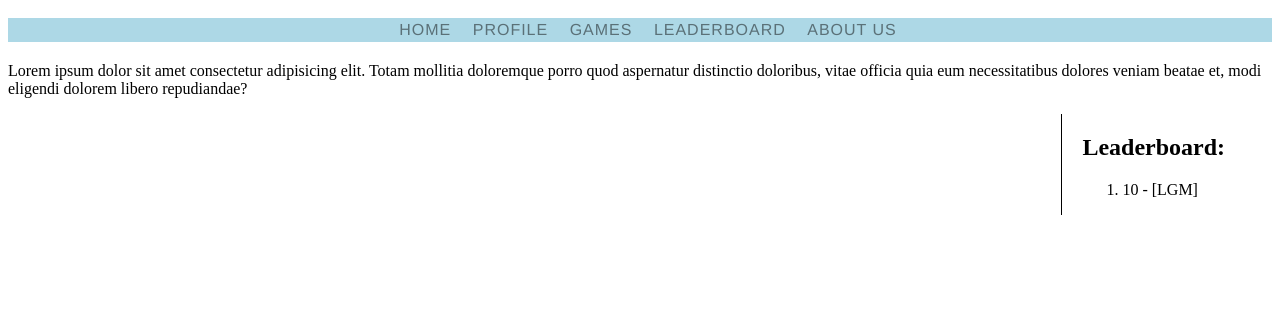
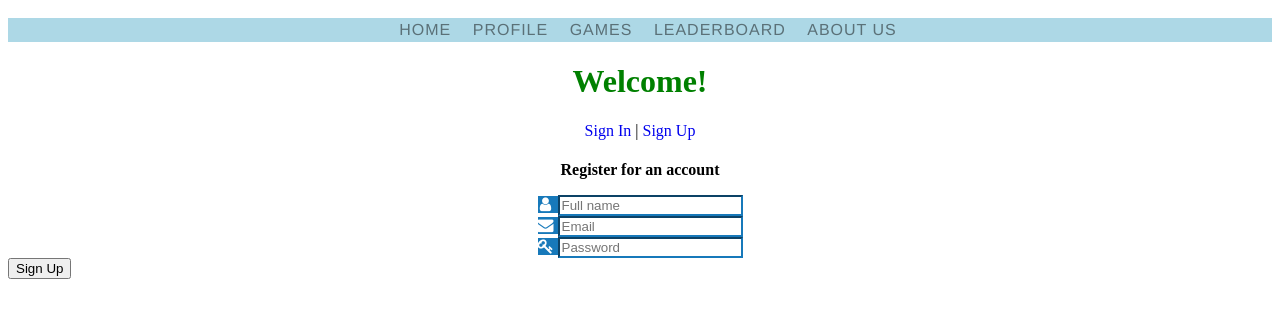
Before and after one commit to lydmgem/Project2, a website: page public/index.html in a window 1280 px wide. Shown: the part 310-628 px from the top of the page. Drawn offline with Linux system fonts and the light colour scheme.

Commit message:
another update

```diff
--- a/public/css/styles.css
+++ b/public/css/styles.css
@@ -97,6 +97,38 @@ a:link {
   margin-bottom: 20px;
 }
 
+.col-md-12 {
+  text-align: center;
+}
+
+h1#sign-in-welcome {
+  color: green;
+}
+
+/* Sign Up */
+
+form .form-icons {
+  text-align: center;
+}
+
+form .form-icons h4 {
+  margin-bottom: 1rem;
+}
+
+form .form-icons .input-group-label {
+  background-color: #1779ba;
+  border-color: #1779ba;
+}
+
+form .form-icons .input-group-field {
+  border-color: #1779ba;
+}
+
+form .form-icons .fa {
+  color: white;
+  width: 1rem;
+}
+
 /* All Game */
 #game-view {
   margin: 20px auto;
--- a/public/index.html
+++ b/public/index.html
@@ -30,18 +30,47 @@
         </div>
 
         <!-- Main -->
-        <div class="row">
-            <div class="col-sm-8">
-                <p>Lorem ipsum dolor sit amet consectetur adipisicing elit. Totam mollitia doloremque porro quod aspernatur distinctio doloribus, vitae officia quia eum necessitatibus dolores veniam beatae et, modi eligendi dolorem libero repudiandae?</p>
+        <div class="row-1">
+            <div class="col-md-12">
+                <h1 id="sign-in-welcome">Welcome!</h1>
+                <a id="sign-in-popup" href="#">Sign In</a> | <a id="sign-up-popup" href="#">Sign Up</a>
             </div>
-            <div class="scoreboard-right">
-                <section id="leaderboard">
-                    <h1>Leaderboard:</h1>
-                    <ol>
-                        <li>10 - [LGM]</li>
-                    </ol>
-                </section>
+
+            <!-- Sign Up -->
+            <div class="signup-portion">
+                <link href="https://cdnjs.cloudflare.com/ajax/libs/font-awesome/4.7.0/css/font-awesome.css" rel="stylesheet">
+
+                <form>
+                    <div class="form-icons">
+                        <h4>Register for an account</h4>
+
+                            <div class="input-group">
+                                <span class="input-group-label">
+                                <i class="fa fa-user"></i>
+                                </span>
+                                <input class="input-group-field" type="text" placeholder="Full name">
+                            </div>
+
+                            <div class="input-group">
+                                <span class="input-group-label">
+                                <i class="fa fa-envelope"></i>
+                                </span>
+                                <input class="input-group-field" type="text" placeholder="Email">
+                            </div>
+
+                            <div class="input-group">
+                                <span class="input-group-label">
+                                <i class="fa fa-key"></i>
+                                </span>
+                                <input class="input-group-field" type="text" placeholder="Password">
+                            </div>
+                    </div>
+
+                <button class="button expanded">Sign Up</button>
+                </form>
+            <!-- End of Sign Up -->
             </div>
+        <!-- End of Main -->
         </div>
 
     <!-- End of 'wrapper' div -->
```
